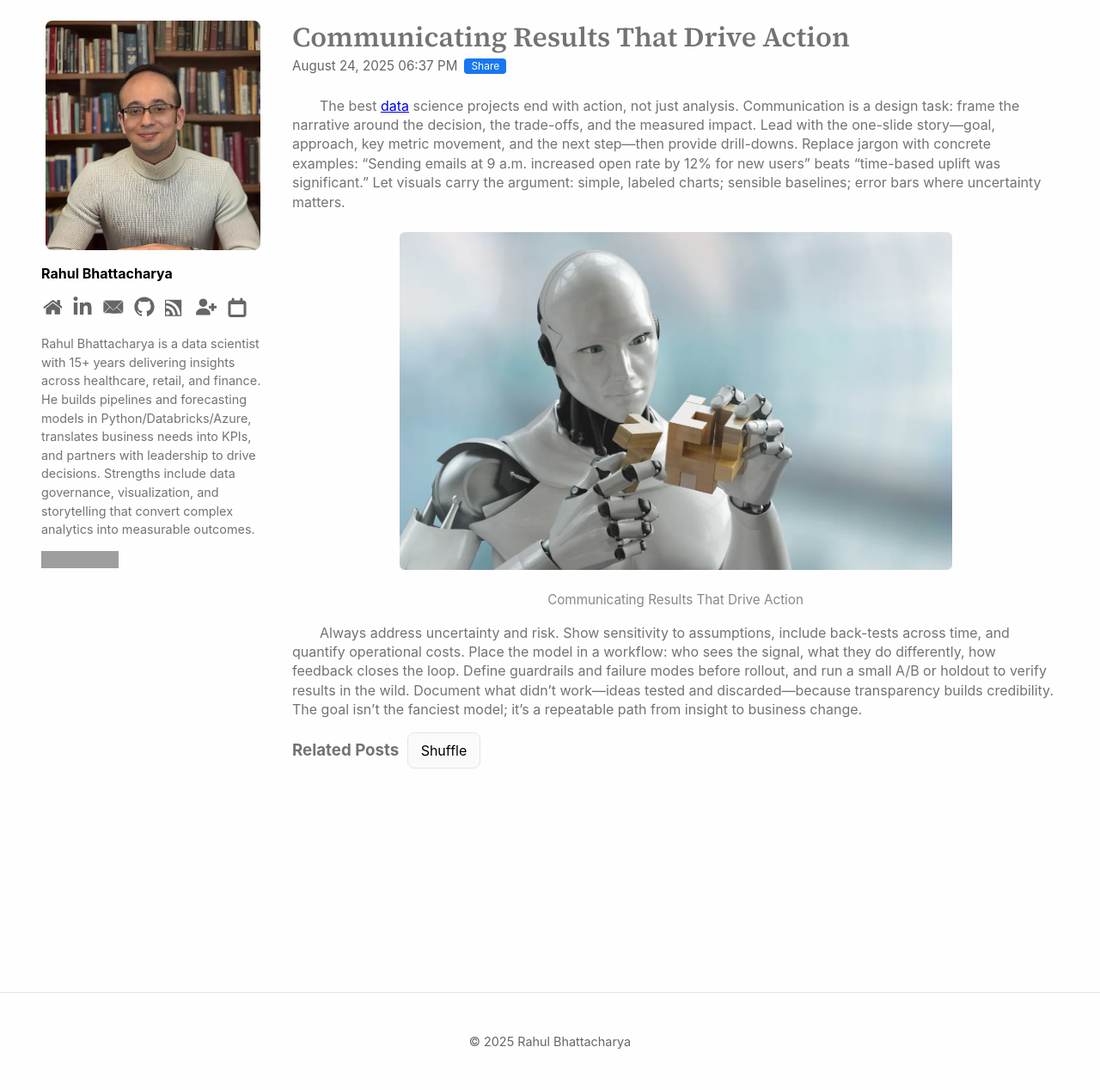
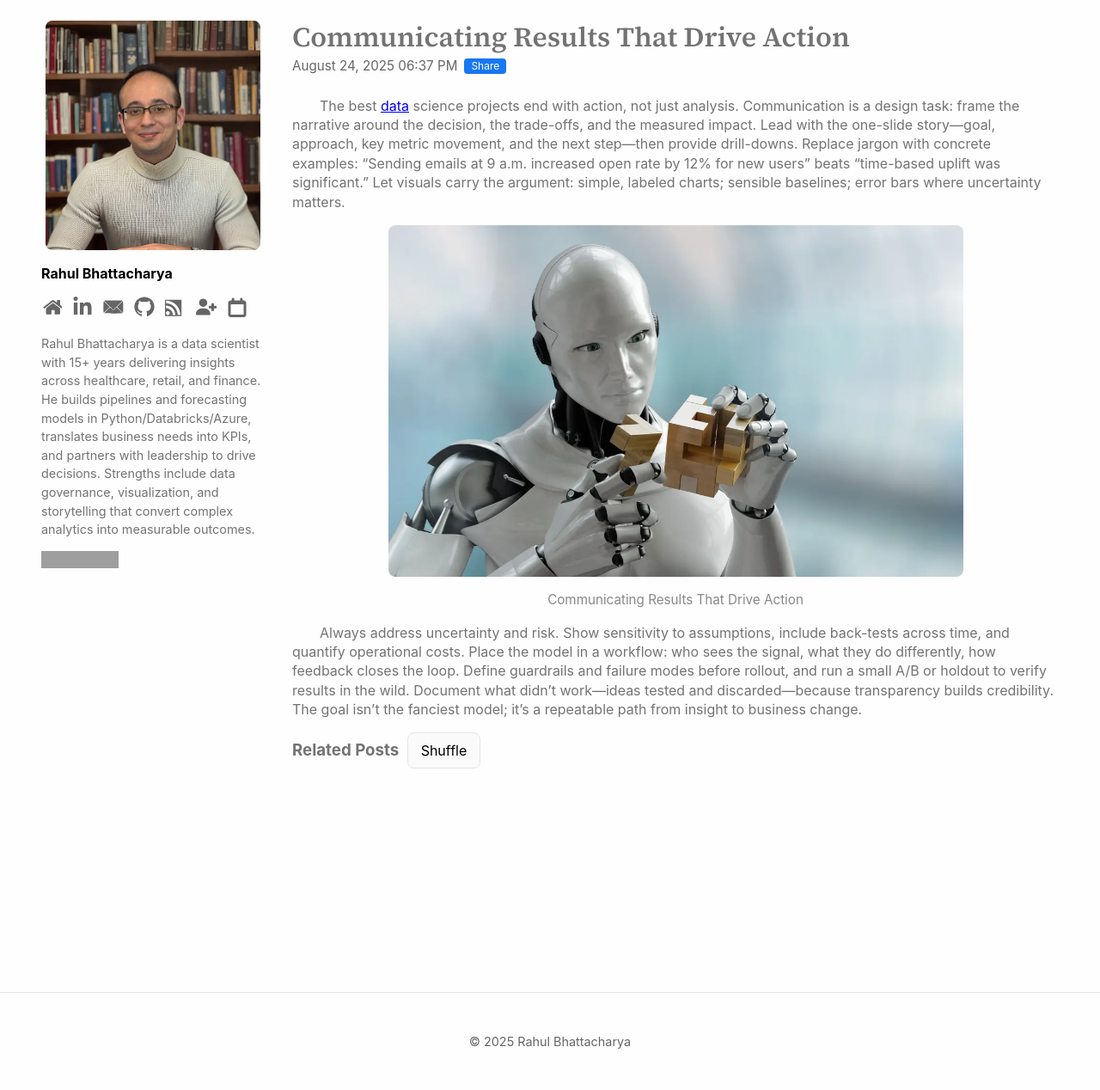
Before and after one commit to RahulBhattacharya1/RahulBhattacharya1.github.io, a Jekyll site: the page built from _posts/2025-08-24-second.md, in a window 1280 px wide. Shown: the whole page at 86% size. Built offline with Jekyll 4.4.1, drawn with Linux system fonts in a browser that asks for light colours; comment, search, counter and statistics services are not loaded; grey boxes are pictures that could not be loaded.

Commit message:
Update main.scss

```diff
--- a/assets/css/main.scss
+++ b/assets/css/main.scss
@@ -259,14 +259,13 @@
   height: auto;
   display: block;
   margin: 1rem auto; /* center it */
-  animation: subtle-breath 8s ease-in-out infinite !important;
 }
 
 /* Subtle breathing effect on the first image inside post body */
 @keyframes subtle-breath {
   0%, 100% {
-    opacity: 0.5;
-    transform: scale(.8);
+    opacity: 0.8;
+    transform: scale(.9);
   }
   50% {
     opacity: 1;
```
